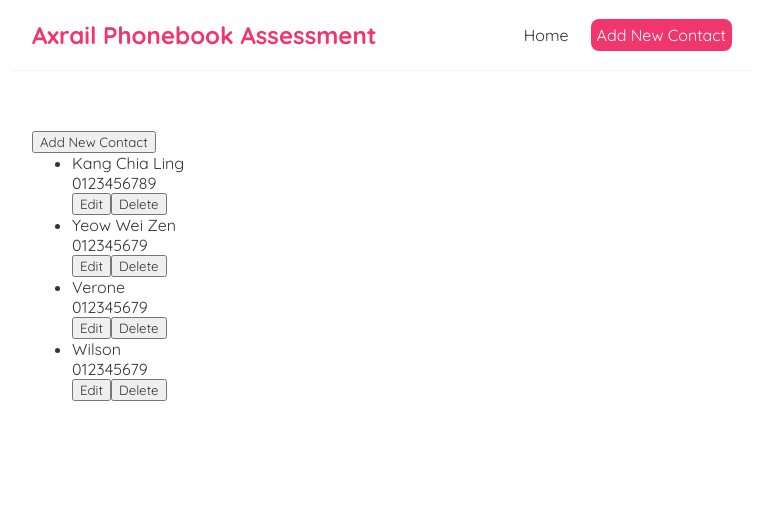
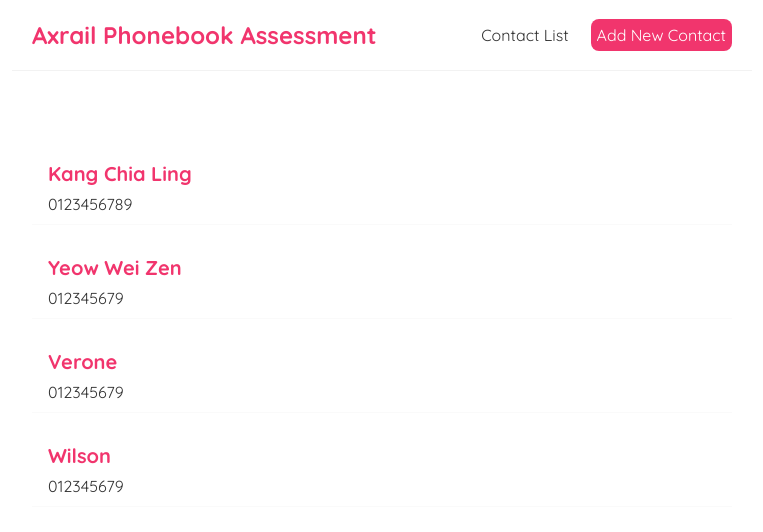
Before and after one commit to weizenyeow/axrail-phonebook-frontend, a React (Create React App) app: page / in a window 1280 px wide. Shown: the top 532 px of the page, without its empty margins (258-1021 px from the left). Built offline with nearby package versions, Linux system fonts and the light colour scheme.

Commit message:
Refactor contact list

```diff
--- a/src/App.js
+++ b/src/App.js
@@ -1,7 +1,7 @@
 import React, { Component } from "react";
 import { BrowserRouter as Router, Route, Switch} from 'react-router-dom';
 import Navbar from "./components/Navbar";
-import List from "./components/List";
+import ContactList from "./components/ContactList";
 import Create from "./components/Create";
 
 class App extends Component {
@@ -12,7 +12,7 @@ class App extends Component {
         <div className="content">
           <Switch>
             <Route exact path="/">
-              <List />
+              <ContactList />
             </Route>
             <Route path="/create">
               <Create />
--- /dev/null
+++ b/src/components/ContactList.js
@@ -0,0 +1,23 @@
+import React, { Component } from "react";
+import {contactItems} from "./data";
+
+class ContactList extends Component {
+  renderItems = () => {
+    return contactItems.map((item) => (
+      <div className="blog-preview" key={item.id} >
+        <h2>{ item.name }</h2>
+        <p>{ item.phone_number }</p>
+      </div>
+    ))
+  }
+
+  render() {
+    return (
+      <div className="blog-list">
+        {this.renderItems()}
+      </div>
+    )
+  }
+}
+
+export default ContactList;
--- a/src/components/List.js
+++ /dev/null
@@ -1,34 +0,0 @@
-import React, { Component } from "react";
-import {contactItems} from "./data";
-
-class List extends Component {
-  renderItems = () => {
-    return contactItems.map((item) => (
-      <li>
-        <p>{item.name}</p>
-        <p>{item.phone_number}</p>
-        <button>
-        Edit
-        </button>
-        <button>
-        Delete
-        </button>
-      </li>
-    ))
-  }
-
-  render() {
-    return (
-      <div>
-        <button onClick={() => window.location.href="/create"}>
-          Add New Contact
-        </button>
-        <ul>
-          {this.renderItems()}
-        </ul>
-      </div>
-    )
-  }
-}
-
-export default List;
--- a/src/components/Navbar.js
+++ b/src/components/Navbar.js
@@ -3,7 +3,7 @@ const Navbar = () => {
         <nav className="navbar">
             <h1>Axrail Phonebook Assessment</h1>
             <div className="links">
-                <a href="/">Home</a>
+                <a href="/">Contact List</a>
                 <a href="/create" style={{
                     color: "white",
                     backgroundColor: "#f1356d",
```
